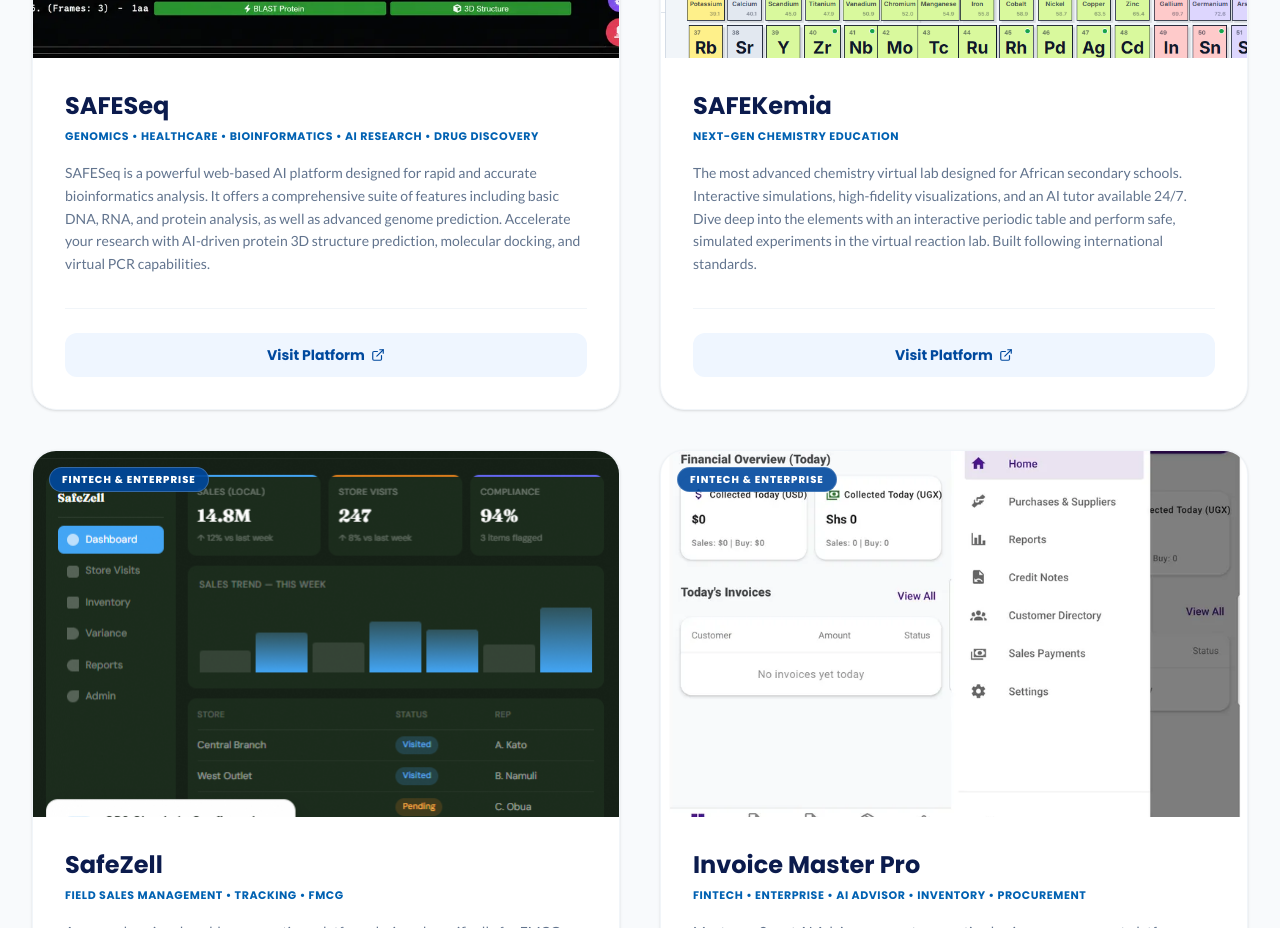
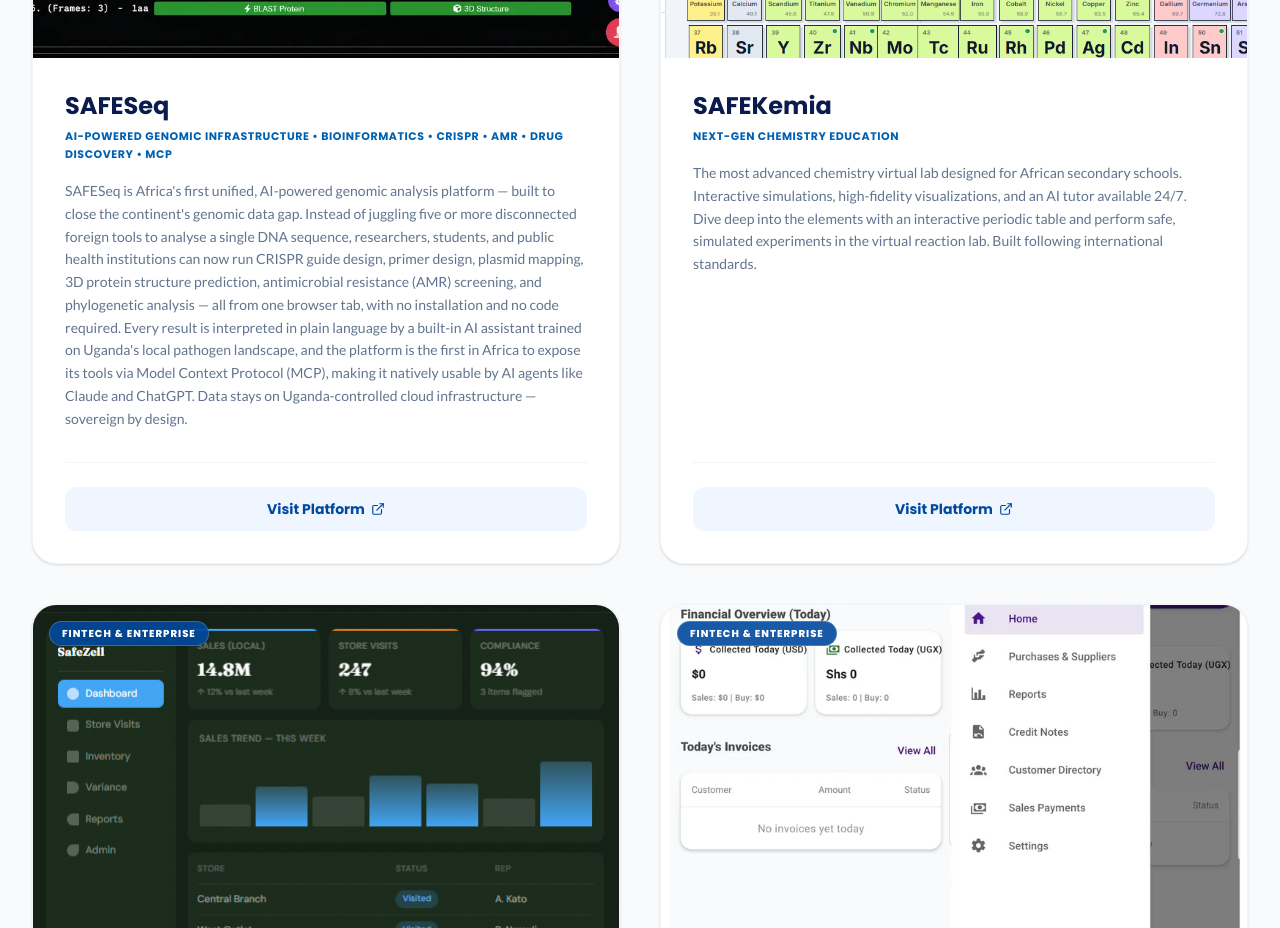
Before and after one commit to Atusav-lab/SAFEAI-AFRICA-WEBSITE-ai-studio-nextjs, a Next.js app: page /solution in a window 1280 px wide. Shown: the part 920-1848 px from the top of the page. Built offline with nearby package versions, Linux system fonts and the light colour scheme.

Commit message:
content: update SAFESeq descriptions on home and solution pages

```diff
--- a/src/app/page.tsx
+++ b/src/app/page.tsx
@@ -249,8 +249,8 @@
 ============================================================ */
 const products = [
   {
-    icon: Dna, title: 'SAFESeq', subtitle: 'Genomics Platform',
-    desc: 'Advanced genomic sequencing analysis powered by AI for African research institutions.',
+    icon: Dna, title: 'SAFESeq', subtitle: 'AI-Powered Genomic Infrastructure for Africa',
+    desc: 'Africa\'s first unified genomic analysis platform — free, browser-based, and sovereign. 30+ professional tools (CRISPR, AMR detection, 3D protein folding, phylogeny) in one tab, interpreted by AI. No installation. No code.',
     href: 'https://safeseq.safeaiafrica.com', external: true,
     color: 'from-blue-500 to-cyan-500',
     img: '/SAFEAI_ASSETS/safeseq.webp'
--- a/src/app/solution/page.tsx
+++ b/src/app/solution/page.tsx
@@ -15,8 +15,8 @@
     id: 'safeseq',
     title: 'SAFESeq',
     category: 'Healthcare',
-    subtitle: 'Genomics • Healthcare • Bioinformatics • AI Research • Drug Discovery',
-    desc: 'SAFESeq is a powerful web-based AI platform designed for rapid and accurate bioinformatics analysis. It offers a comprehensive suite of features including basic DNA, RNA, and protein analysis, as well as advanced genome prediction. Accelerate your research with AI-driven protein 3D structure prediction, molecular docking, and virtual PCR capabilities.',
+    subtitle: 'AI-Powered Genomic Infrastructure • Bioinformatics • CRISPR • AMR • Drug Discovery • MCP',
+    desc: 'SAFESeq is Africa\'s first unified, AI-powered genomic analysis platform — built to close the continent\'s genomic data gap. Instead of juggling five or more disconnected foreign tools to analyse a single DNA sequence, researchers, students, and public health institutions can now run CRISPR guide design, primer design, plasmid mapping, 3D protein structure prediction, antimicrobial resistance (AMR) screening, and phylogenetic analysis — all from one browser tab, with no installation and no code required. Every result is interpreted in plain language by a built-in AI assistant trained on Uganda\'s local pathogen landscape, and the platform is the first in Africa to expose its tools via Model Context Protocol (MCP), making it natively usable by AI agents like Claude and ChatGPT. Data stays on Uganda-controlled cloud infrastructure — sovereign by design.',
     image: '/SAFEAI_ASSETS/safeseq.webp',
     link: 'https://safeseq.safeaiafrica.com',
     external: true,
```
